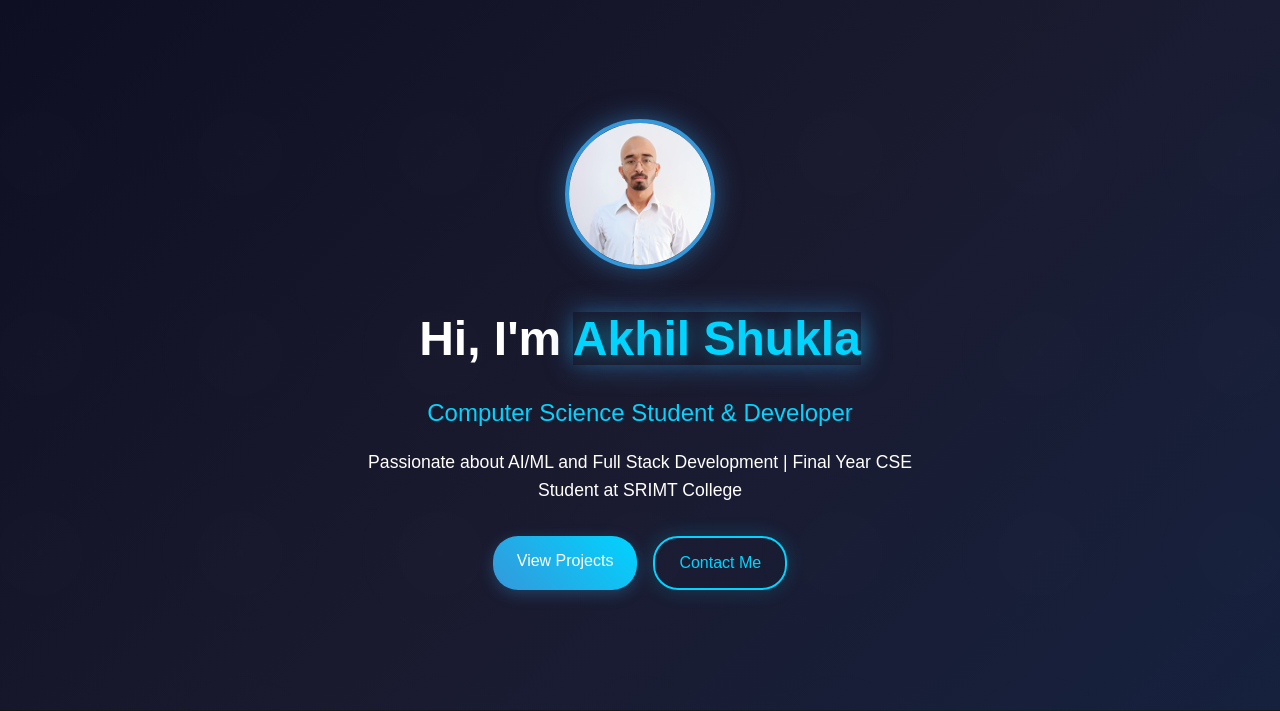
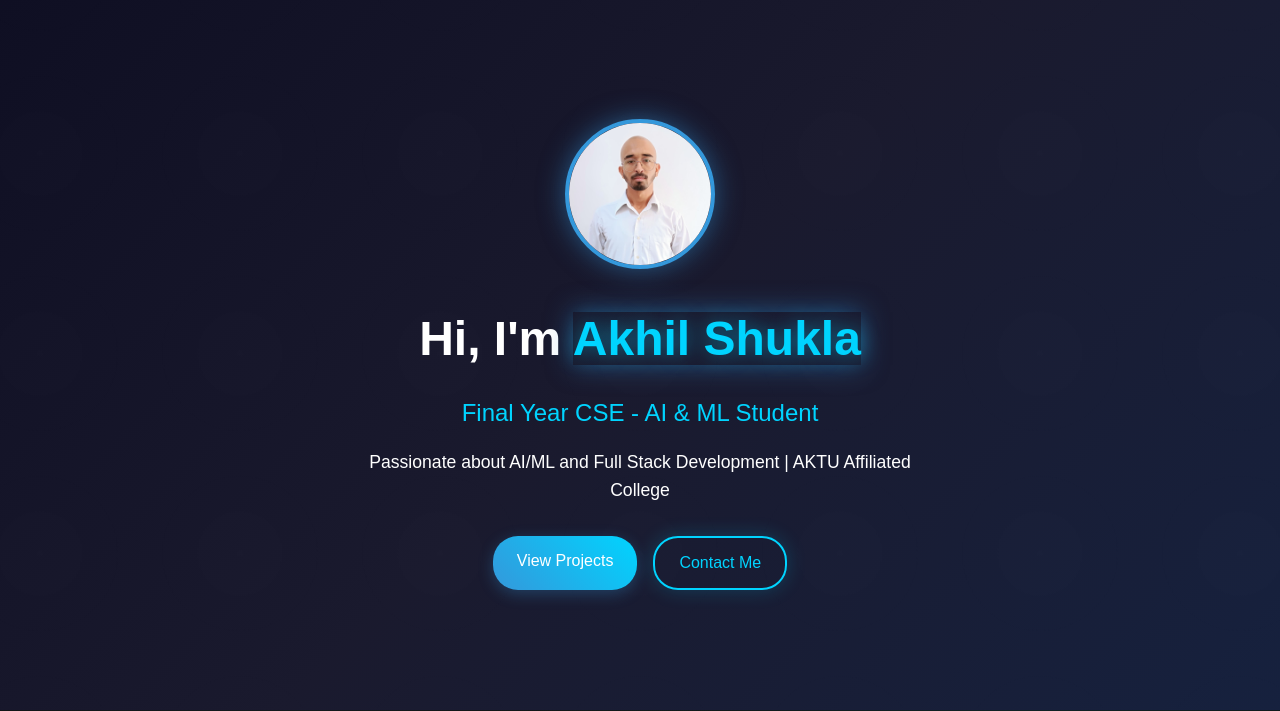
Before and after one commit to akhil7115/akhil-portfolio, a Flask app: page / in a window 1280 px wide. Shown: the part 81-792 px from the top of the page. Run offline with Flask 3, Linux system fonts and the light colour scheme.

Commit message:
Update branch to CSE - AI & ML and remove SRIMT reference

```diff
--- a/static/images/placeholder.txt
+++ /dev/null
@@ -1 +0,0 @@
-Add your profile.jpg image here
--- a/templates/about.html
+++ b/templates/about.html
@@ -8,7 +8,7 @@
         <h1>About Me</h1>
         <div class="about-content">
             <div class="about-text">
-                <p>I'm Akhil Shukla, a final year Computer Science Engineering student at SRIMT College (AKTU affiliated). Currently in my 7th semester with consistent 7+ CGPA throughout my academic journey.</p>
+                <p>I'm Akhil Shukla, a final year Computer Science Engineering student specializing in AI & ML from AKTU affiliated college. Currently in my 7th semester with consistent 7+ CGPA throughout my academic journey.</p>
                 <p>I'm passionate about Artificial Intelligence, Machine Learning, and Full Stack Development. As a fresher graduating in 2026, I'm eager to apply my technical skills in real-world projects.</p>
 
                 <h3>Technical Skills</h3>
@@ -22,7 +22,7 @@
 
                 <h3>Education</h3>
                 <ul>
-                    <li>B.Tech CSE - SRIMT College (AKTU) - 2022-2026</li>
+                    <li>B.Tech CSE - AI & ML (AKTU Affiliated) - 2022-2026</li>
                     <li>Consistent 7+ CGPA</li>
                 </ul>
             </div>
--- a/templates/index.html
+++ b/templates/index.html
@@ -9,8 +9,8 @@
             <img src="{{ url_for('static', filename='images/profile.jpg') }}" alt="Akhil Shukla" style="width: 100%; height: 100%; object-fit: cover; border-radius: 50%;">
         </div>
         <h1>Hi, I'm <span class="highlight">Akhil Shukla</span></h1>
-        <p class="hero-subtitle">Computer Science Student & Developer</p>
-        <p class="hero-description">Passionate about AI/ML and Full Stack Development | Final Year CSE Student at SRIMT College</p>
+        <p class="hero-subtitle">Final Year CSE - AI & ML Student</p>
+        <p class="hero-description">Passionate about AI/ML and Full Stack Development | AKTU Affiliated College</p>
         <div class="hero-buttons">
             <a href="{{ url_for('projects') }}" class="btn btn-primary">View Projects</a>
             <a href="{{ url_for('contact') }}" class="btn btn-secondary">Contact Me</a>
```
